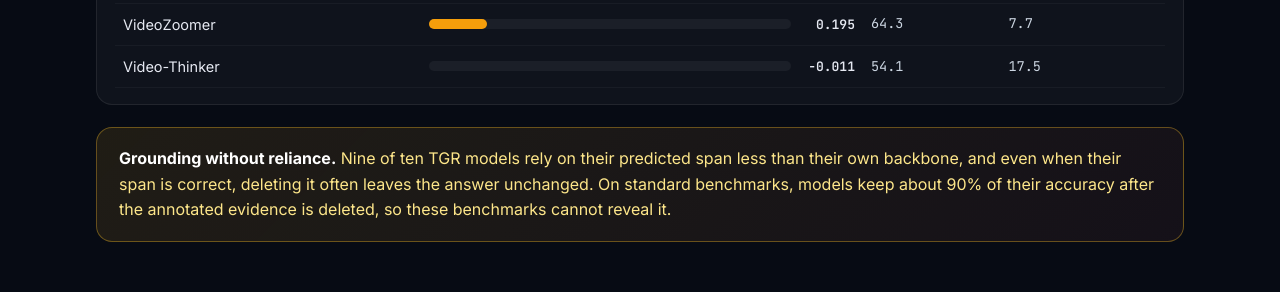
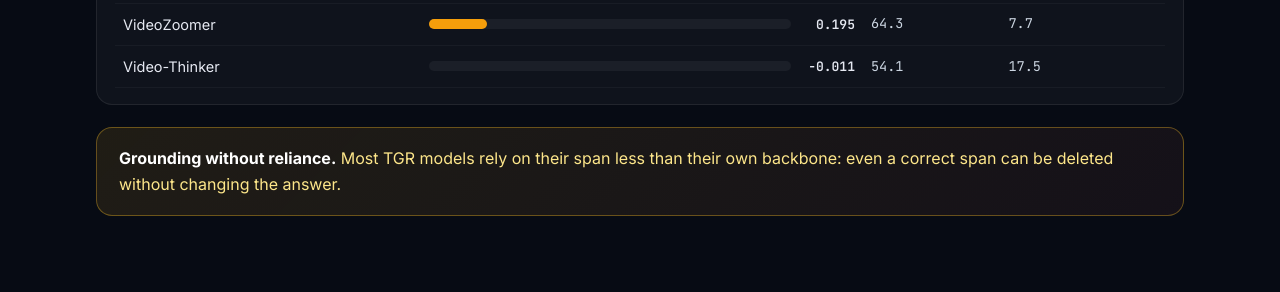
Before and after one commit to shuyansy/TGR-Reliance, a plain HTML site: page docs/index.html in a window 1280 px wide. Shown: the part 5159-5451 px from the top of the page. Drawn offline with nearby package versions, Linux system fonts and the light colour scheme; animation ran at ten frames a second.

Commit message:
Project page: shorter ReliaNeedle conclusion

```diff
--- a/docs/index.html
+++ b/docs/index.html
@@ -191,9 +191,7 @@
       <tbody></tbody>
     </table>
   </div>
-  <div class="callout reveal"><b>Grounding without reliance.</b> Nine of ten TGR models rely on their predicted span less than their own backbone,
-    and even when their span is correct, deleting it often leaves the answer unchanged. On standard benchmarks, models keep about 90% of their
-    accuracy after the annotated evidence is deleted, so these benchmarks cannot reveal it.</div>
+  <div class="callout reveal"><b>Grounding without reliance.</b> Most TGR models rely on their span less than their own backbone: even a correct span can be deleted without changing the answer.</div>
 </section>
 
 <section class="section" id="evice">
```
